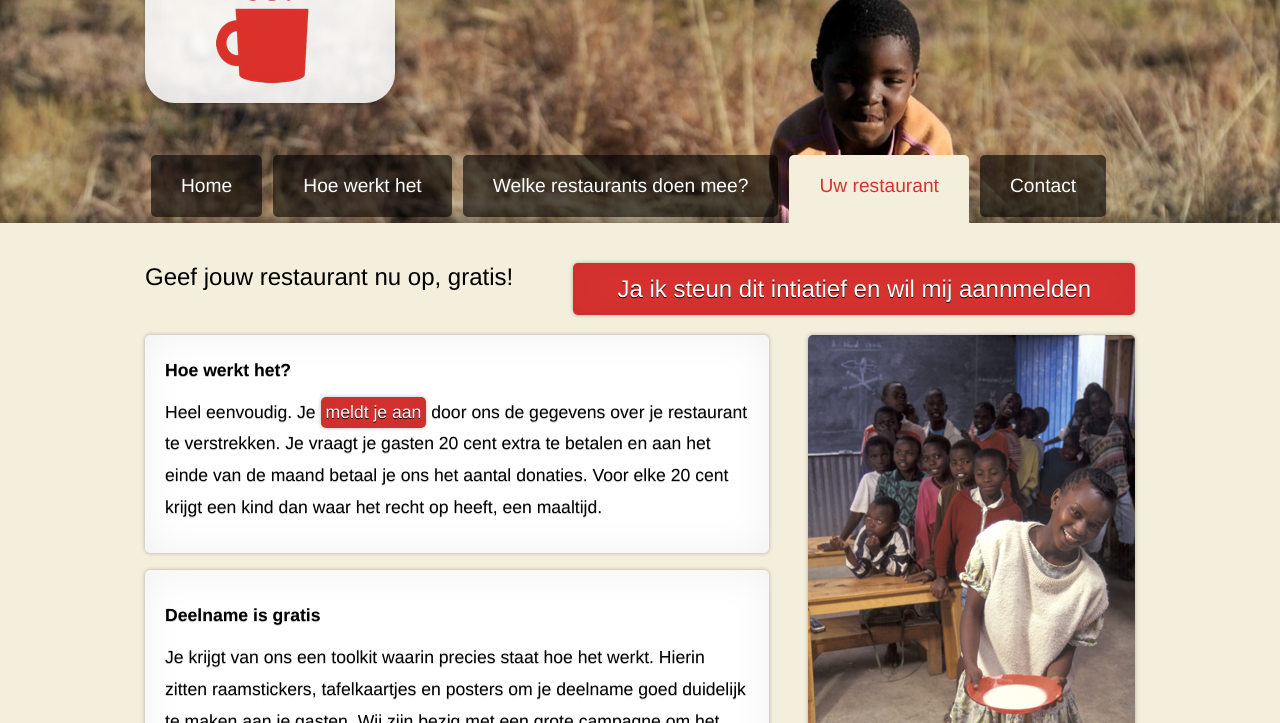
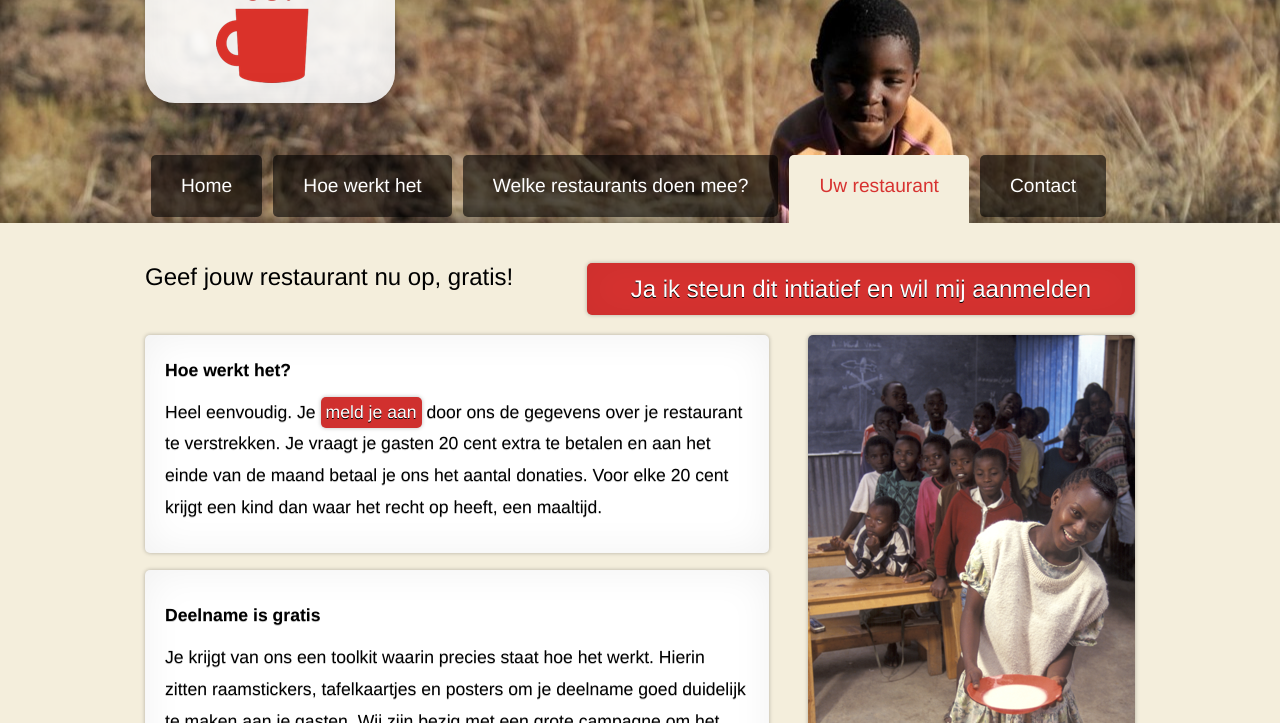
Before and after one commit to JeanMertz/jointhecup.org, a plain HTML site: page public/restaurants.html in a window 1280 px wide. Shown: the part 77-800 px from the top of the page. Drawn offline with Linux system fonts and the light colour scheme.

Commit message:
Fix typo's

```diff
--- a/public/restaurants.html
+++ b/public/restaurants.html
@@ -53,7 +53,7 @@
 
         <div id="action-buttons">
           Geef jouw restaurant nu op, gratis!
-          <a style="float: right" class="action-button" href="#">Ja ik steun dit intiatief en wil mij aannmelden</a>
+          <a style="float: right" class="action-button" href="#">Ja ik steun dit intiatief en wil mij aanmelden</a>
         </div>
 
 
@@ -62,7 +62,7 @@
             <div class="inner-block">
               <strong>Hoe werkt het?</strong>
               <p>
-                 Heel eenvoudig. Je <a class="inline-button normal" href="#">meldt je aan</a> door ons de gegevens over je restaurant te verstrekken. Je vraagt je gasten 20 cent extra te betalen en aan het einde van de maand betaal je ons het aantal donaties. Voor elke 20 cent krijgt een kind dan waar het recht op heeft, een maaltijd.
+                 Heel eenvoudig. Je <a class="inline-button normal" href="#">meld je aan</a> door ons de gegevens over je restaurant te verstrekken. Je vraagt je gasten 20 cent extra te betalen en aan het einde van de maand betaal je ons het aantal donaties. Voor elke 20 cent krijgt een kind dan waar het recht op heeft, een maaltijd.
               </p>
             </div>
           </div>
```
